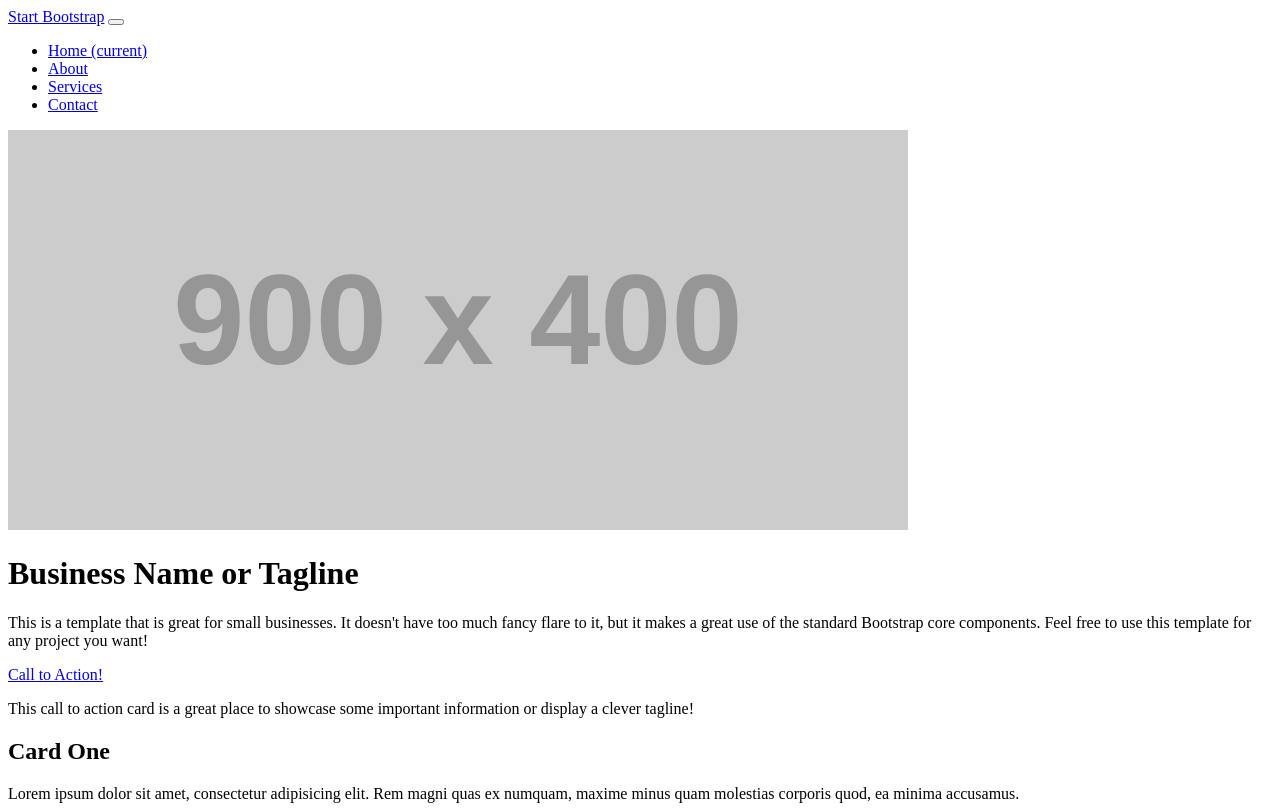
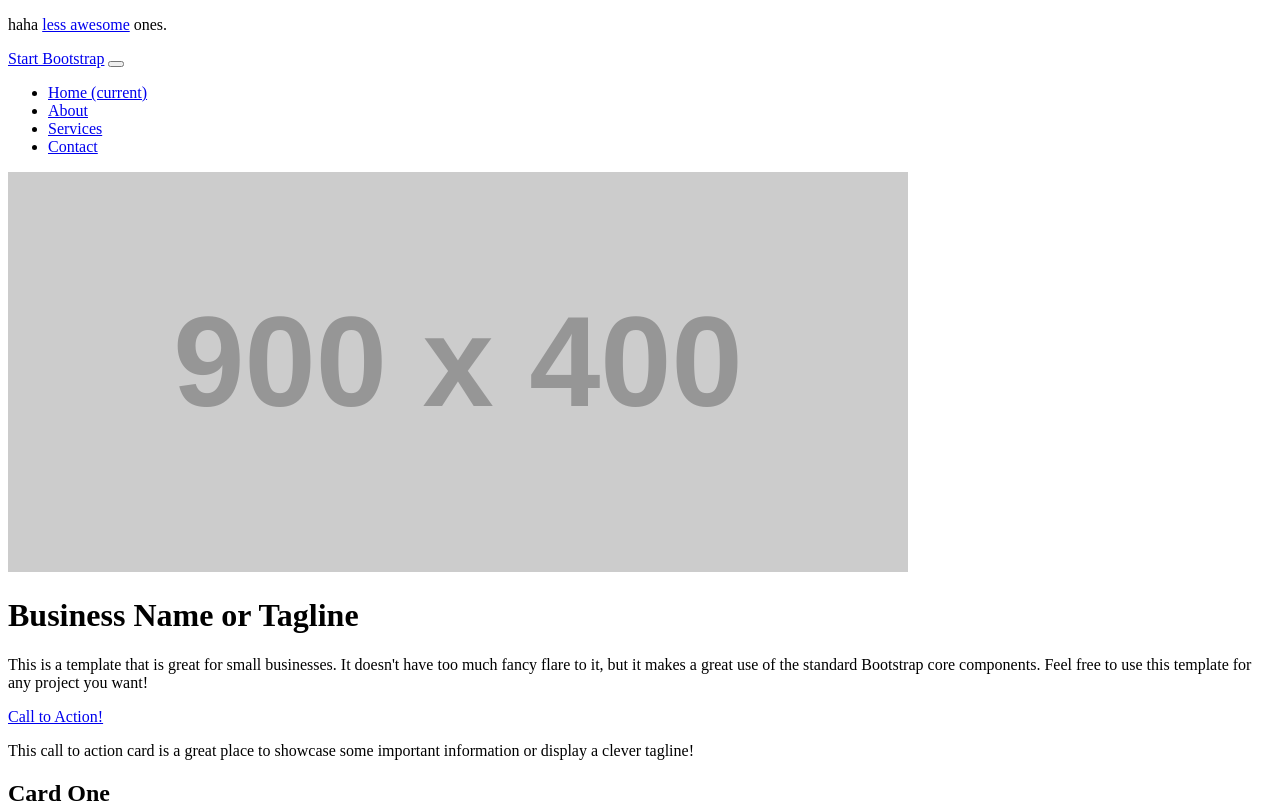
Before and after one commit to am2384/personal, a website with bundled scripts: page index.html in a window 1280 px wide. Shown: the top 810 px of the page. Built offline with nearby package versions, Linux system fonts and the light colour scheme; files whose address does not match are found by name.

Commit message:
Update index.html

```diff
--- a/index.html
+++ b/index.html
@@ -9,7 +9,7 @@
     <meta name="author" content="">
 
     <title>Small Business - Start Bootstrap Template</title>
-
+     <p class="text-muted"> haha <a href="docs/writing.html">less awesome</a> ones.</p>
     <!-- Bootstrap core CSS -->
     <link href="vendor/bootstrap/css/bootstrap.min.css" rel="stylesheet">
 
```
